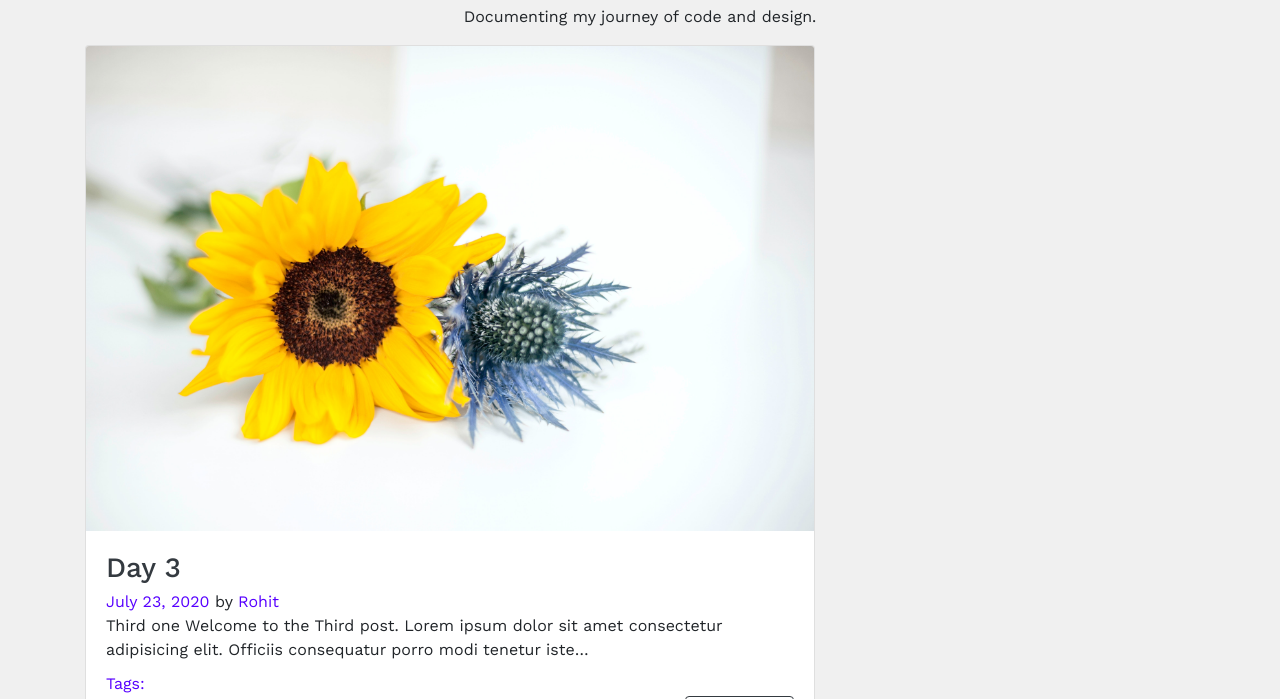
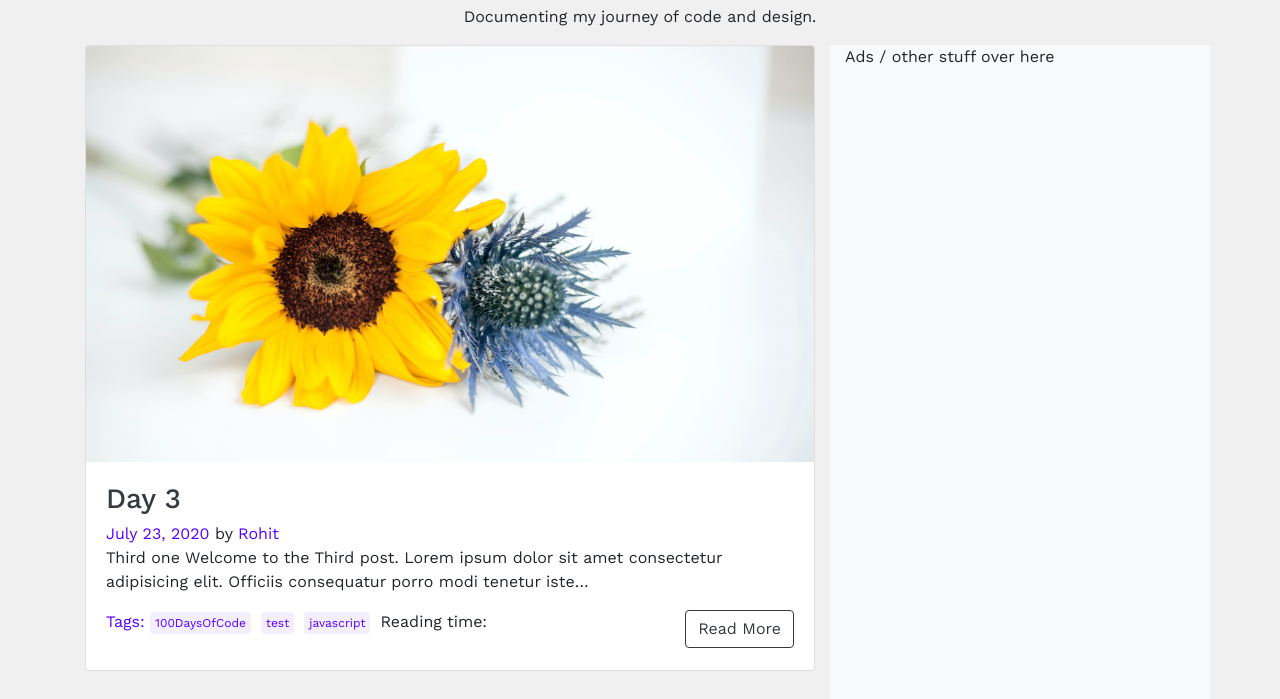
Before and after one commit to g-rohit/gr-blog, a Gatsby site: page / in a window 1280 px wide. Shown: the part 101-800 px from the top of the page. Built offline with nearby package versions, Linux system fonts and the light colour scheme; Gatsby itself is replaced by a stand-in of ours; grey boxes are pictures that could not be loaded.

Commit message:
tags are now working miraculously"

```diff
--- a/src/components/Post.js
+++ b/src/components/Post.js
@@ -1,13 +1,14 @@
 import React from "react"
 import { Link } from "gatsby"
-import { Card, CardBody, CardText, CardTitle, CardSubtitle } from "reactstrap"
-import img from 'gatsby-image';
+import { Card, CardBody, CardText, CardTitle, CardSubtitle, Badge } from "reactstrap"
+import Img from 'gatsby-image';
+import {slugify} from '../../util/utilityFunctions';
 
-const Post = ({ title, author, path, date, body, tags , fluid}) => {
+const Post = ({ title, author, path, date, body, tags , fluid, timeToRead}) => {
   return (
     <Card>
         <Link to={path} className="" >
-        <img fluid="{fluid}" className="card-img-top" src={fluid.src}/>
+        <Img fluid={fluid} className="card-img-top"/>
         </Link>
 
       <CardBody>
@@ -18,9 +19,19 @@ const Post = ({ title, author, path, date, body, tags , fluid}) => {
         <CardText>
             { body }
         </CardText>
-        <CardSubtitle>
-          <span className="text-purple">Tags: {tags}</span>
-        </CardSubtitle>
+        <span className="text-purple">Tags:&nbsp;</span>
+        <ul className="post-tags">
+
+         {tags.map( tag => (
+            <li key={tag}>
+              <Link to={`/tag/${slugify(tag)}`}>
+                <Badge className="badge-custom">{tag}</Badge>
+              </Link>
+            </li>
+          )) }
+
+        </ul>
+         <span>Reading time: {timeToRead}</span>
         <Link to={path} className="btn btn-outline-dark rounded float-right" >
           Read More
         </Link>
--- a/src/pages/index.js
+++ b/src/pages/index.js
@@ -32,8 +32,8 @@ const IndexPage = () => (
         )
     }}/>
    </Col>
-   <Col md="4">
-
+   <Col md="4" className="bg-light">
+     Ads / other stuff over here
    </Col>
    </Row>
 
@@ -53,9 +53,10 @@ const indexQuery = graphql`
             date(formatString: "MMMM DD, YYYY")
             path
             title
+            tags
             image {
               childImageSharp {
-                fluid(maxWidth: 1000) {
+                fluid(maxWidth: 650, maxHeight: 371) {
                   ...GatsbyImageSharpFluid
                 }
               }
--- a/src/pages/posts/001-first-post.md
+++ b/src/pages/posts/001-first-post.md
@@ -2,9 +2,11 @@
 title: 'Day 1'
 date: '2020-07-21'
 author: 'Rohit'
-image: '../../images/image_1920_1080.png'
+image: '../../images/mountains.jpg'
 path: '/first-post'
-tags: 'latest, 100DaysOfCode'
+tags:
+- 100DaysOfCode
+- firstpost
 
 ---
 
--- a/src/pages/posts/002-second-post.md
+++ b/src/pages/posts/002-second-post.md
@@ -2,10 +2,11 @@
 title: 'Day 2'
 date: '2020-07-22'
 author: 'Rohit'
-image: '../../images/image_1920_1080.png'
+image: '../../images/car.jpg'
 path: '/second-post'
-tags: 'new, 100DaysOfCode'
-
+tags:
+- 100DaysOfCode
+- design
 ---
 
 # wasuupp - welcome to second post
--- a/src/pages/posts/003-third-post.md
+++ b/src/pages/posts/003-third-post.md
@@ -4,7 +4,10 @@ date: '2020-07-23'
 author: 'Rohit'
 path: '/third-post'
 image: '../../images/flower.jpg'
-tags: 'blog, 100DaysOfCode'
+tags:
+- 100DaysOfCode
+- test
+- javascript
 ---
 
 # Third one
--- a/src/styles/_card.scss
+++ b/src/styles/_card.scss
@@ -1,6 +1,7 @@
 .card {
   margin-bottom: 30px;
 }
+
 ul.post-tags {
   padding: 0;
   display: inline-flex;
@@ -15,11 +16,23 @@ ul.post-tags {
   display: inline-block;
 
   a {
+
     // transition: all 0.3s ease;
     &:hover {
       font-weight: 500;
-    color: $purple !important;
-    // transition: all 0.3s ease;
-      }
+      color: $purple !important;
+      // transition: all 0.3s ease;
+    }
+  }
 }
+
+.badge-custom {
+  color: #5700ff;
+  background-color: #5700ff10;
+font-weight: normal;
+padding: 5px;
+  &:hover {
+    color: #fff;
+    background-color: #5700ff;
+  }
 }
--- /dev/null
+++ b/util/utilityFunctions.js
@@ -0,0 +1,14 @@
+const slugify = function(text) {
+    return text
+      .toString()
+      .toLowerCase()
+      .replace(/\s+/g, '-') 		// Replace spaces with -
+      .replace(/[^\w-]+/g, '') 	// Remove all non-word chars
+      .replace(/--+/g, '-') 		// Replace multiple - with single -
+      .replace(/^-+/, '') 		// Trim - from start of text
+      .replace(/-+$/, '') 		// Trim - from end of text
+  }
+
+  module.exports = {
+      slugify
+  };
```
Also changed, not shown: 2 other files.
